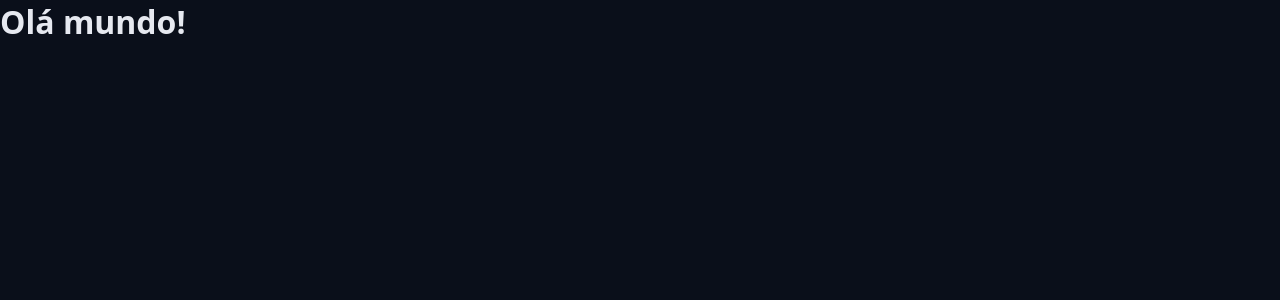
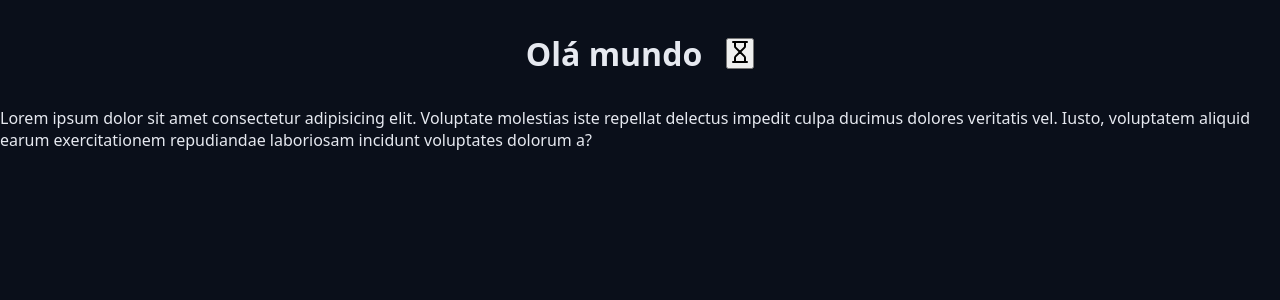
Before and after one commit to Hayashi-Heitor/25x5-pomodoroTimer, a React (Vite) app in the folder 25x5/: page / in a window 1280 px wide. Shown: the top 300 px of the page. Built offline with nearby package versions, Linux system fonts and the light colour scheme.

Commit message:
feat: Heading module base done

```diff
--- a/25x5/package.json
+++ b/25x5/package.json
@@ -10,6 +10,7 @@
     "preview": "vite preview"
   },
   "dependencies": {
+    "lucide-react": "^0.525.0",
     "react": "^19.1.0",
     "react-dom": "^19.1.0"
   },
--- a/25x5/src/App.tsx
+++ b/25x5/src/App.tsx
@@ -1,11 +1,20 @@
 import './styles/theme.css'
 import './styles/global.css'
 import { Heading } from './components/Heading';
+import { Hourglass } from 'lucide-react';
 
 export function Teste() {
     return (
         <>
-            <Heading />
+            <Heading>
+                    Olá mundo
+                    <button> <Hourglass /> </button>
+            </Heading>
+            <p>
+                Lorem ipsum dolor sit amet consectetur adipisicing elit.
+                Voluptate molestias iste repellat delectus impedit culpa ducimus dolores veritatis vel. Iusto,
+                voluptatem aliquid earum exercitationem repudiandae laboriosam incidunt voluptates dolorum a?
+            </p>
         </>
     );
 }
--- a/25x5/src/components/Heading.module.css
+++ b/25x5/src/components/Heading.module.css
@@ -0,0 +1,7 @@
+.heading {
+    margin: 32px 0;
+    display: flex;
+    align-items: center;
+    justify-content: center;
+    gap: 24px;
+}
--- a/25x5/src/components/Heading.tsx
+++ b/25x5/src/components/Heading.tsx
@@ -1,5 +1,11 @@
-export function Heading() {
+import styles from './Heading.module.css'
+
+type HeadingProps = {
+    children : React.ReactNode;
+};
+
+export function Heading({ children }: HeadingProps) {
     return (
-        <h1>Olá mundo!</h1>
+        <h1 className={styles.heading}>{children}</h1>
     );
 }
```
Also changed, not shown: 1 other file (tests, documents, lock files or other folders).
